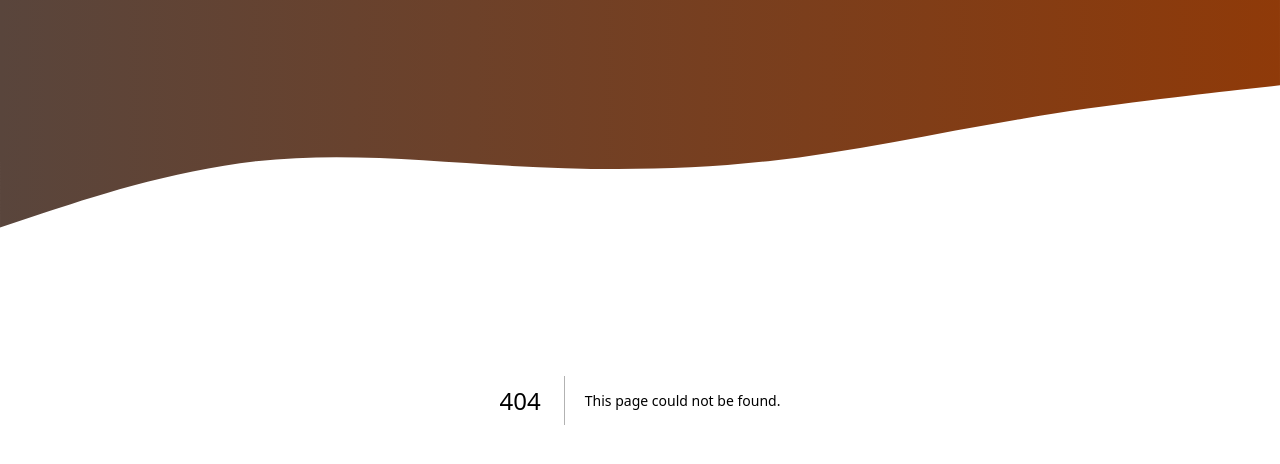
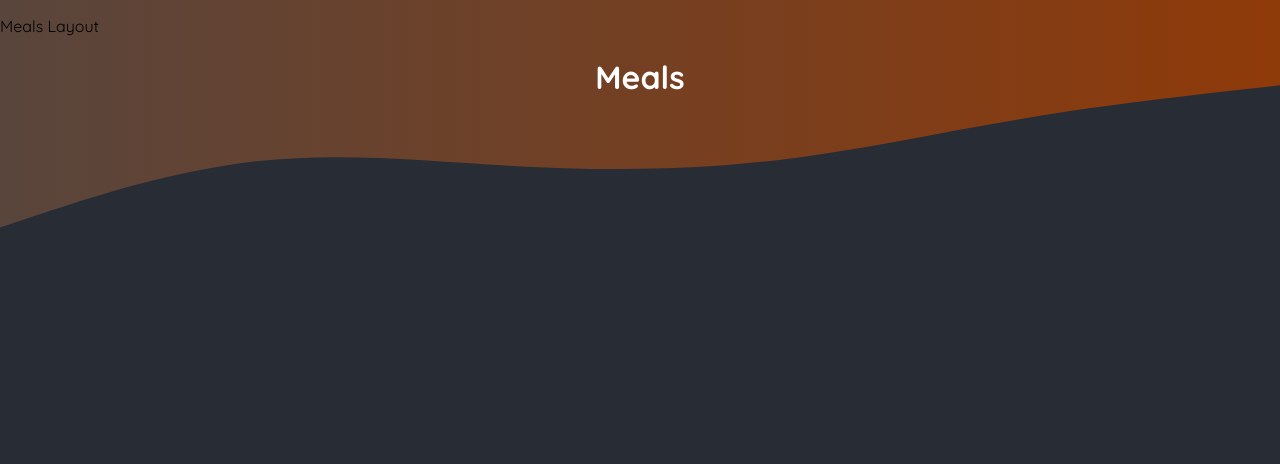
Before and after one commit to cabrera-evil/foodies-frontend, a Next.js app: page /meals in a window 1280 px wide. Before the commit this address had no page. Shown: the top 464 px of the page. Built offline with nearby package versions, Linux system fonts and the light colour scheme.

Commit message:
feat: sample pages

```diff
--- /dev/null
+++ b/app/meals/layout.js
@@ -0,0 +1,10 @@
+import React from 'react'
+
+export default function MealsLayout({children}) {
+    return (
+        <>
+            <p>Meals Layout</p>
+            {children}
+        </>
+    )
+}
--- /dev/null
+++ b/app/meals/page.js
@@ -0,0 +1,9 @@
+export default function MealsPage() {
+    return (
+        <main>
+            <h1 style={{ color: 'white', textAlign: 'center' }}>
+                Meals
+            </h1>
+        </main>
+    );
+}
```
Also changed, not shown: app/community/page.js (added, +9 -0 lines), app/meals/[slug]/page.js (added, +9 -0 lines), app/meals/share/page.js (added, +9 -0 lines).
